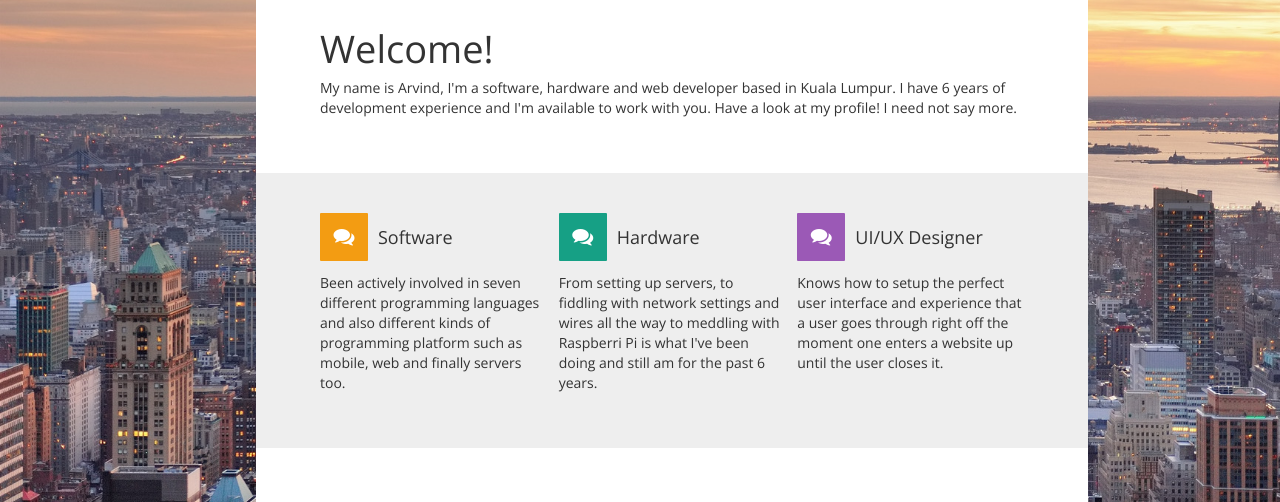
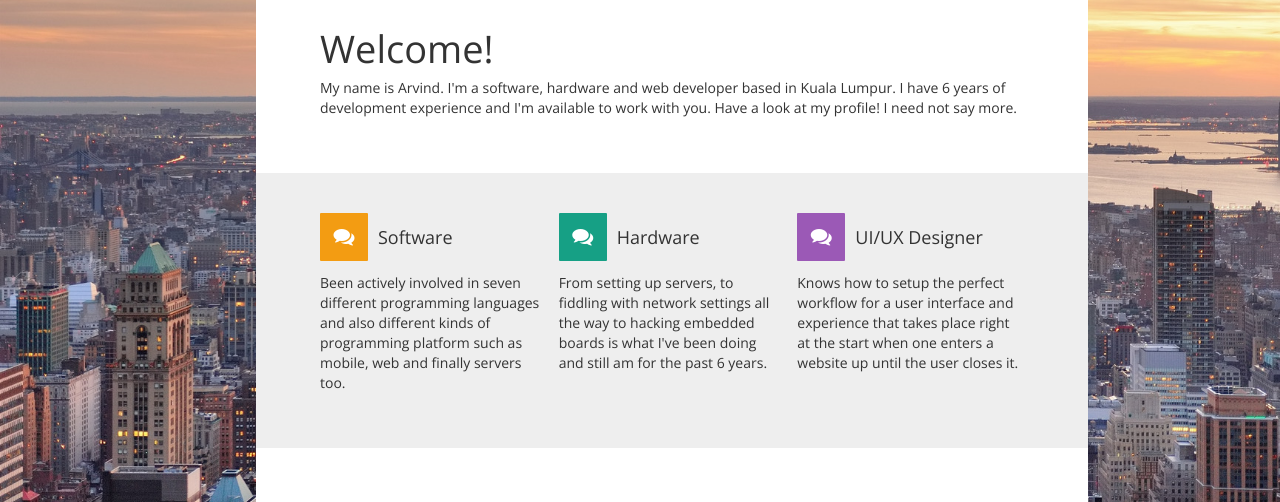
Before and after one commit to arvind-naidu/arvind, a plain HTML site: page index.html in a window 1280 px wide. Both pictures are taken after a click on the link 519 px from the left and 213 px from the top of the page. Shown: the part 278-780 px from the top of the page. Drawn offline with nearby package versions, Linux system fonts and the light colour scheme; some packages are replaced by stand-ins of ours.

Commit message:
fixed mistakes

```diff
--- a/index.html
+++ b/index.html
@@ -111,7 +111,7 @@
                 <!-- Welcome block -->
                 <div class="plain-content">
                   <h1>Welcome!</h1>
-                  <p>My name is Arvind, I'm a software, hardware and web developer based in Kuala Lumpur. I have 6 years of development experience and I'm available to work with you. Have a look at my profile! I need not say more.</p>
+                  <p>My name is Arvind. I'm a software, hardware and web developer based in Kuala Lumpur. I have 6 years of development experience and I'm available to work with you. Have a look at my profile! I need not say more.</p>
                 </div>
                 <!-- /Welcome block -->
 
@@ -137,8 +137,8 @@
                       </div>
                       <div>
                         <p>
-                        From setting up servers, to fiddling with network settings and wires all the way to
-                        meddling with Raspberri Pi is what I've been doing and still am for the past 6 years.
+                        From setting up servers, to fiddling with network settings all the way to
+                        hacking embedded boards is what I've been doing and still am for the past 6 years.
                         </p>
                       </div>
                     </div>
@@ -150,8 +150,7 @@
                       </div>
                       <div>
                         <p>
-                        Knows how to setup the perfect user interface and experience that a user goes through right off
-                        the moment one enters a website up until the user closes it.
+                        Knows how to setup the perfect workflow for a user interface and experience that takes place right at the start when one enters a website up until the user closes it.
                         </p>
                       </div>
                     </div>
```
